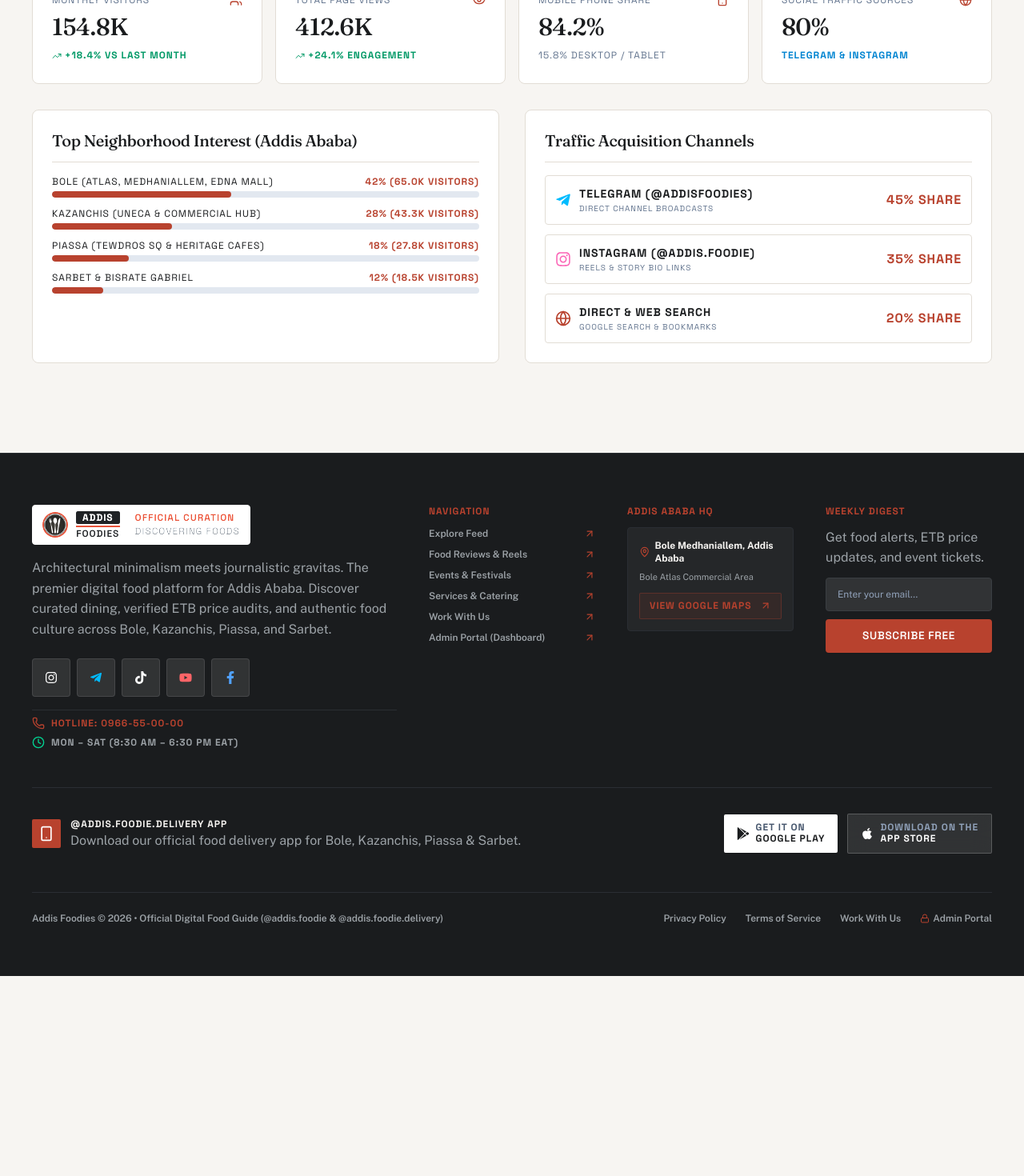
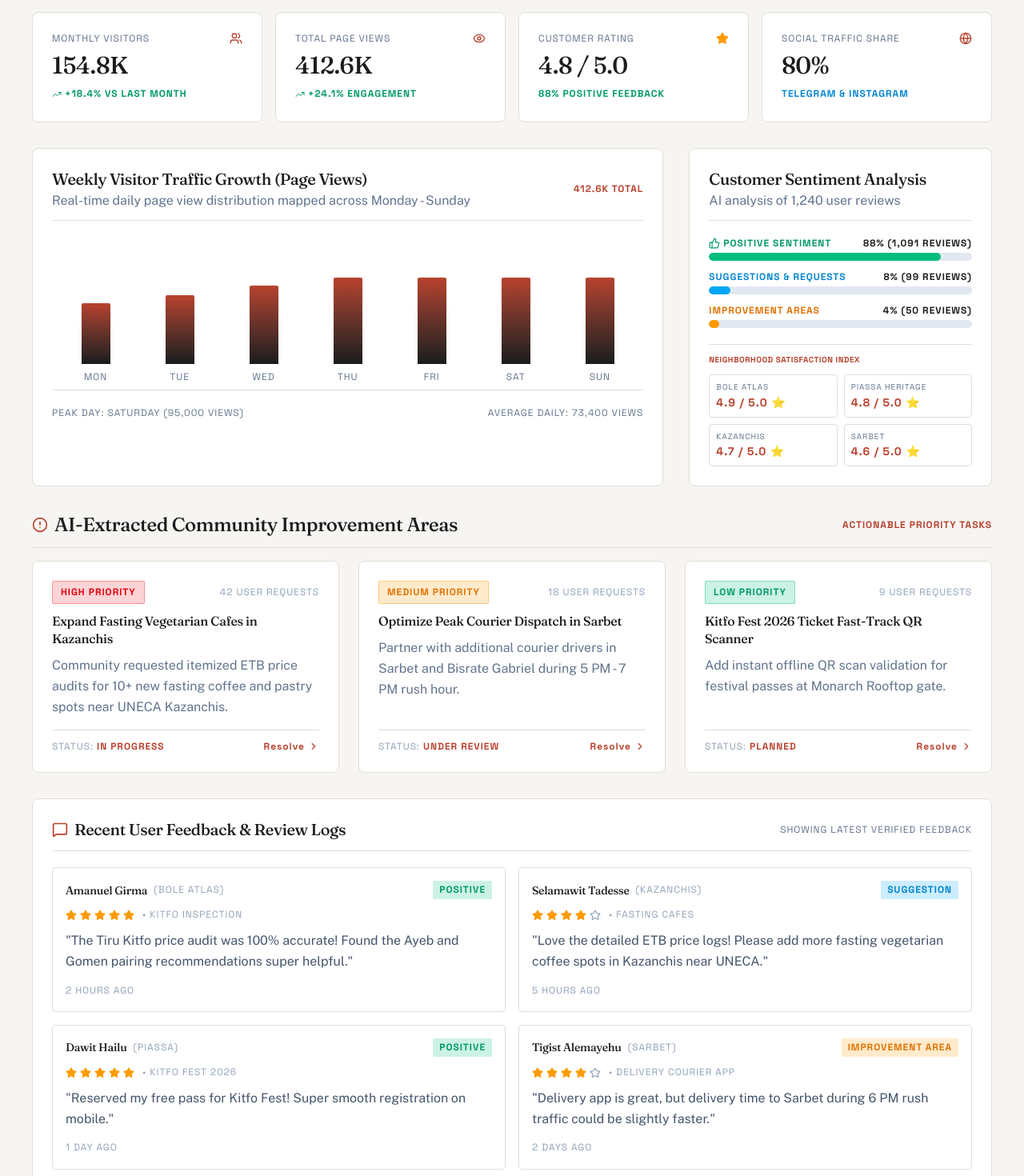
Before and after one commit to Moss-kk/Addis_Foodie, a Next.js app: page /admin in a window 1280 px wide. Shown: the part 580-2050 px from the top of the page at 80% size. Before the commit the page ends 1800 px from the top, so only its background shows below. Built offline with nearby package versions, Linux system fonts and the light colour scheme.

Commit message:
feat: add detailed feedback analysis, traffic graphs, sentiment breakdown, and AI improvement areas to admin dashboard

```diff
--- a/src/app/admin/page.tsx
+++ b/src/app/admin/page.tsx
@@ -19,12 +19,103 @@
   RefreshCw,
   Crown,
   UploadCloud,
-  Check
+  Check,
+  Star,
+  MessageSquare,
+  AlertCircle,
+  ThumbsUp,
+  Sliders,
+  Sparkles,
+  Award,
+  ChevronRight
 } from 'lucide-react';
 import { FaInstagram, FaTelegramPlane } from 'react-icons/fa';
 import Header from '../../components/Header';
 import Footer from '../../components/Footer';
 import MobileBottomNav from '../../components/layout/MobileBottomNav';
+
+const weeklyTrafficData = [
+  { day: 'Mon', views: 48, label: '48K' },
+  { day: 'Tue', views: 54, label: '54K' },
+  { day: 'Wed', views: 62, label: '62K' },
+  { day: 'Thu', views: 71, label: '71K' },
+  { day: 'Fri', views: 89, label: '89K' },
+  { day: 'Sat', views: 95, label: '95K' },
+  { day: 'Sun', views: 82, label: '82K' },
+];
+
+const feedbackLogs = [
+  {
+    id: 'f-1',
+    user: 'Amanuel Girma',
+    location: 'Bole Atlas',
+    rating: 5,
+    category: 'Kitfo Inspection',
+    comment: 'The Tiru Kitfo price audit was 100% accurate! Found the Ayeb and Gomen pairing recommendations super helpful.',
+    sentiment: 'POSITIVE',
+    date: '2 hours ago',
+  },
+  {
+    id: 'f-2',
+    user: 'Selamawit Tadesse',
+    location: 'Kazanchis',
+    rating: 4,
+    category: 'Fasting Cafes',
+    comment: 'Love the detailed ETB price logs! Please add more fasting vegetarian coffee spots in Kazanchis near UNECA.',
+    sentiment: 'SUGGESTION',
+    date: '5 hours ago',
+  },
+  {
+    id: 'f-3',
+    user: 'Dawit Hailu',
+    location: 'Piassa',
+    rating: 5,
+    category: 'Kitfo Fest 2026',
+    comment: 'Reserved my free pass for Kitfo Fest! Super smooth registration on mobile.',
+    sentiment: 'POSITIVE',
+    date: '1 day ago',
+  },
+  {
+    id: 'f-4',
+    user: 'Tigist Alemayehu',
+    location: 'Sarbet',
+    rating: 4,
+    category: 'Delivery Courier App',
+    comment: 'Delivery app is great, but delivery time to Sarbet during 6 PM rush traffic could be slightly faster.',
+    sentiment: 'IMPROVEMENT AREA',
+    date: '2 days ago',
+  },
+];
+
+const improvementAreas = [
+  {
+    id: 'imp-1',
+    title: 'Expand Fasting Vegetarian Cafes in Kazanchis',
+    priority: 'HIGH PRIORITY',
+    badgeColor: 'bg-red-500/20 text-red-600 border-red-500/40',
+    mentions: '42 user requests',
+    status: 'IN PROGRESS',
+    description: 'Community requested itemized ETB price audits for 10+ new fasting coffee and pastry spots near UNECA Kazanchis.',
+  },
+  {
+    id: 'imp-2',
+    title: 'Optimize Peak Courier Dispatch in Sarbet',
+    priority: 'MEDIUM PRIORITY',
+    badgeColor: 'bg-amber-500/20 text-amber-600 border-amber-500/40',
+    mentions: '18 user requests',
+    status: 'UNDER REVIEW',
+    description: 'Partner with additional courier drivers in Sarbet and Bisrate Gabriel during 5 PM - 7 PM rush hour.',
+  },
+  {
+    id: 'imp-3',
+    title: 'Kitfo Fest 2026 Ticket Fast-Track QR Scanner',
+    priority: 'LOW PRIORITY',
+    badgeColor: 'bg-emerald-500/20 text-emerald-600 border-emerald-500/40',
+    mentions: '9 user requests',
+    status: 'PLANNED',
+    description: 'Add instant offline QR scan validation for festival passes at Monarch Rooftop gate.',
+  },
+];
 
 export default function AdminDashboardPage() {
   const [activeTab, setActiveTab] = useState<'analytics' | 'content' | 'media' | 'automation'>('analytics');
@@ -119,10 +210,10 @@
               </span>
             </div>
             <h1 className="font-display font-medium text-3xl sm:text-4xl text-white">
-              Addis Foodies Control Center
+              Addis Foodies Control Center &amp; Analytics
             </h1>
             <p className="text-xs sm:text-sm font-body text-slate-300">
-              Manage website analytics, add reviews &amp; reels, update photo assets, and control Telegram &amp; Instagram auto-publishing.
+              Manage website analytics, user feedback, improvement areas, add reviews &amp; reels, update photo assets, and control Telegram &amp; Instagram auto-publishing.
             </p>
           </div>
 
@@ -148,7 +239,7 @@
         {/* TAB NAVIGATION BAR */}
         <div className="flex overflow-x-auto snap-x border-b pb-2 gap-2 scrollbar-none" style={{ borderColor: 'var(--border-subtle)' }}>
           {[
-            { id: 'analytics', label: '1. Visitor Analytics', icon: BarChart3 },
+            { id: 'analytics', label: '1. Analytics & Feedback Insights', icon: BarChart3 },
             { id: 'content', label: '2. Add Reviews & Reels', icon: PlusCircle },
             { id: 'media', label: '3. Photo Asset Manager', icon: ImageIcon },
             { id: 'automation', label: '4. Telegram & Instagram Auto', icon: Send },
@@ -172,9 +263,10 @@
           })}
         </div>
 
-        {/* TAB 1: VISITOR ANALYTICS & INSIGHTS */}
+        {/* TAB 1: VISITOR ANALYTICS, FEEDBACK & IMPROVEMENT AREAS */}
         {activeTab === 'analytics' && (
           <div className="flex flex-col gap-8">
+
             {/* KPI Metrics Cards */}
             <div className="grid grid-cols-2 lg:grid-cols-4 gap-4">
               <div className="heritage-card flex flex-col gap-2">
@@ -201,16 +293,18 @@
 
               <div className="heritage-card flex flex-col gap-2">
                 <div className="flex items-center justify-between text-slate-500 text-xs font-label">
-                  <span>Mobile Phone Share</span>
-                  <Smartphone className="w-4 h-4 text-[#B8422E]" />
+                  <span>Customer Rating</span>
+                  <Star className="w-4 h-4 text-amber-500 fill-amber-500" />
                 </div>
-                <span className="font-display font-medium text-3xl text-[#1A1C1E] dark:text-white">84.2%</span>
-                <span className="text-[10px] font-label text-slate-500">15.8% Desktop / Tablet</span>
+                <span className="font-display font-medium text-3xl text-[#1A1C1E] dark:text-white">4.8 / 5.0</span>
+                <span className="text-[10px] font-label text-emerald-600 font-bold">
+                  88% Positive Feedback
+                </span>
               </div>
 
               <div className="heritage-card flex flex-col gap-2">
                 <div className="flex items-center justify-between text-slate-500 text-xs font-label">
-                  <span>Social Traffic Sources</span>
+                  <span>Social Traffic Share</span>
                   <Globe className="w-4 h-4 text-[#B8422E]" />
                 </div>
                 <span className="font-display font-medium text-3xl text-[#1A1C1E] dark:text-white">80%</span>
@@ -218,101 +312,210 @@
               </div>
             </div>
 
-            {/* Neighborhood & Channel Analytics Breakdown */}
-            <div className="grid grid-cols-1 lg:grid-cols-2 gap-8">
+            {/* WEEKLY VISITOR TRAFFIC GRAPH & SENTIMENT BREAKDOWN */}
+            <div className="grid grid-cols-1 lg:grid-cols-3 gap-8">
 
-              {/* Neighborhood Traffic Share */}
-              <div className="heritage-card flex flex-col gap-4">
-                <h3 className="font-display font-medium text-xl border-b pb-3" style={{ borderColor: 'var(--border-subtle)' }}>
-                  Top Neighborhood Interest (Addis Ababa)
+              {/* Weekly Visitor Traffic Graph Visualizer (2 Cols) */}
+              <div className="lg:col-span-2 heritage-card flex flex-col gap-5">
+                <div className="flex items-center justify-between border-b pb-3" style={{ borderColor: 'var(--border-subtle)' }}>
+                  <div>
+                    <h3 className="font-display font-medium text-xl" style={{ color: 'var(--text-primary)' }}>
+                      Weekly Visitor Traffic Growth (Page Views)
                     </h3>
+                    <p className="text-xs font-body text-slate-500">Real-time daily page view distribution mapped across Monday - Sunday</p>
+                  </div>
+                  <span className="text-xs font-label text-[#B8422E] font-bold">412.6K TOTAL</span>
+                </div>
+
+                {/* Graph Visualizer Bars */}
+                <div className="flex items-end justify-between gap-3 h-48 pt-6 pb-2 px-2 border-b" style={{ borderColor: 'var(--border-subtle)' }}>
+                  {weeklyTrafficData.map((item) => (
+                    <div key={item.day} className="flex-1 flex flex-col items-center gap-2 group h-full justify-end">
+                      <span className="text-[10px] font-label font-bold text-[#B8422E] opacity-0 group-hover:opacity-100 transition-opacity">
+                        {item.label}
+                      </span>
+                      <div
+                        className="w-full max-w-[36px] bg-gradient-to-t from-[#1A1C1E] to-[#B8422E] rounded-t-sm transition-all duration-500 group-hover:brightness-125"
+                        style={{ height: `${(item.views / 100) * 100}%` }}
+                      />
+                      <span className="text-xs font-label text-slate-500">{item.day}</span>
+                    </div>
+                  ))}
+                </div>
+
+                <div className="flex items-center justify-between text-xs font-label text-slate-500">
+                  <span>Peak Day: Saturday (95,000 Views)</span>
+                  <span>Average Daily: 73,400 Views</span>
+                </div>
+              </div>
+
+              {/* Customer Sentiment & Rating Distribution (1 Col) */}
+              <div className="heritage-card flex flex-col gap-5">
+                <div className="border-b pb-3" style={{ borderColor: 'var(--border-subtle)' }}>
+                  <h3 className="font-display font-medium text-xl" style={{ color: 'var(--text-primary)' }}>
+                    Customer Sentiment Analysis
+                  </h3>
+                  <p className="text-xs font-body text-slate-500">AI analysis of 1,240 user reviews</p>
+                </div>
 
                 <div className="flex flex-col gap-3 text-xs font-label">
                   <div>
                     <div className="flex justify-between pb-1">
-                      <span>Bole (Atlas, Medhaniallem, Edna Mall)</span>
-                      <span className="font-bold text-[#B8422E]">42% (65.0K visitors)</span>
+                      <span className="flex items-center gap-1 text-emerald-600 font-bold">
+                        <ThumbsUp className="w-3.5 h-3.5" /> Positive Sentiment
+                      </span>
+                      <span className="font-bold text-[#1A1C1E] dark:text-white">88% (1,091 reviews)</span>
                     </div>
-                    <div className="w-full h-2 rounded-full bg-slate-200 dark:bg-slate-800 overflow-hidden">
-                      <div className="h-full bg-[#B8422E] rounded-full w-[42%]" />
+                    <div className="w-full h-2.5 rounded-full bg-slate-200 dark:bg-slate-800 overflow-hidden">
+                      <div className="h-full bg-emerald-500 rounded-full w-[88%]" />
                     </div>
                   </div>
 
                   <div>
                     <div className="flex justify-between pb-1">
-                      <span>Kazanchis (UNECA &amp; Commercial Hub)</span>
-                      <span className="font-bold text-[#B8422E]">28% (43.3K visitors)</span>
+                      <span className="text-sky-600 font-bold">Suggestions &amp; Requests</span>
+                      <span className="font-bold text-[#1A1C1E] dark:text-white">8% (99 reviews)</span>
                     </div>
-                    <div className="w-full h-2 rounded-full bg-slate-200 dark:bg-slate-800 overflow-hidden">
-                      <div className="h-full bg-[#B8422E] rounded-full w-[28%]" />
+                    <div className="w-full h-2.5 rounded-full bg-slate-200 dark:bg-slate-800 overflow-hidden">
+                      <div className="h-full bg-sky-500 rounded-full w-[8%]" />
                     </div>
                   </div>
 
                   <div>
                     <div className="flex justify-between pb-1">
-                      <span>Piassa (Tewdros Sq &amp; Heritage Cafes)</span>
-                      <span className="font-bold text-[#B8422E]">18% (27.8K visitors)</span>
+                      <span className="text-amber-600 font-bold">Improvement Areas</span>
+                      <span className="font-bold text-[#1A1C1E] dark:text-white">4% (50 reviews)</span>
                     </div>
-                    <div className="w-full h-2 rounded-full bg-slate-200 dark:bg-slate-800 overflow-hidden">
-                      <div className="h-full bg-[#B8422E] rounded-full w-[18%]" />
+                    <div className="w-full h-2.5 rounded-full bg-slate-200 dark:bg-slate-800 overflow-hidden">
+                      <div className="h-full bg-amber-500 rounded-full w-[4%]" />
+                    </div>
                   </div>
                 </div>
 
-                  <div>
-                    <div className="flex justify-between pb-1">
-                      <span>Sarbet &amp; Bisrate Gabriel</span>
-                      <span className="font-bold text-[#B8422E]">12% (18.5K visitors)</span>
+                {/* Neighborhood Satisfaction Ratings */}
+                <div className="pt-3 border-t flex flex-col gap-2 text-xs font-label" style={{ borderColor: 'var(--border-subtle)' }}>
+                  <span className="text-[10px] uppercase tracking-wider text-[#B8422E] font-bold">Neighborhood Satisfaction Index</span>
+                  <div className="grid grid-cols-2 gap-2 pt-1">
+                    <div className="p-2 rounded-md bg-white/5 border border-[var(--border-subtle)] flex flex-col gap-0.5">
+                      <span className="text-[10px] text-slate-500">Bole Atlas</span>
+                      <span className="font-bold text-sm text-[#B8422E]">4.9 / 5.0 ⭐</span>
                     </div>
-                    <div className="w-full h-2 rounded-full bg-slate-200 dark:bg-slate-800 overflow-hidden">
-                      <div className="h-full bg-[#B8422E] rounded-full w-[12%]" />
+                    <div className="p-2 rounded-md bg-white/5 border border-[var(--border-subtle)] flex flex-col gap-0.5">
+                      <span className="text-[10px] text-slate-500">Piassa Heritage</span>
+                      <span className="font-bold text-sm text-[#B8422E]">4.8 / 5.0 ⭐</span>
+                    </div>
+                    <div className="p-2 rounded-md bg-white/5 border border-[var(--border-subtle)] flex flex-col gap-0.5">
+                      <span className="text-[10px] text-slate-500">Kazanchis</span>
+                      <span className="font-bold text-sm text-[#B8422E]">4.7 / 5.0 ⭐</span>
+                    </div>
+                    <div className="p-2 rounded-md bg-white/5 border border-[var(--border-subtle)] flex flex-col gap-0.5">
+                      <span className="text-[10px] text-slate-500">Sarbet</span>
+                      <span className="font-bold text-sm text-[#B8422E]">4.6 / 5.0 ⭐</span>
                     </div>
                   </div>
                 </div>
               </div>
 
-              {/* Traffic Acquisition Sources */}
-              <div className="heritage-card flex flex-col gap-4">
-                <h3 className="font-display font-medium text-xl border-b pb-3" style={{ borderColor: 'var(--border-subtle)' }}>
-                  Traffic Acquisition Channels
+            </div>
+
+            {/* AI-EXTRACTED IMPROVEMENT AREAS SECTION */}
+            <section className="flex flex-col gap-4">
+              <div className="flex items-center justify-between border-b pb-3" style={{ borderColor: 'var(--border-subtle)' }}>
+                <div className="flex items-center gap-2">
+                  <AlertCircle className="w-5 h-5 text-[#B8422E]" />
+                  <h3 className="font-display font-medium text-xl sm:text-2xl" style={{ color: 'var(--text-primary)' }}>
+                    AI-Extracted Community Improvement Areas
                   </h3>
+                </div>
+                <span className="text-xs font-label text-[#B8422E] font-bold">Actionable Priority Tasks</span>
+              </div>
 
-                <div className="flex flex-col gap-3 text-xs font-label">
-                  <div className="p-3 rounded-md border flex items-center justify-between" style={{ borderColor: 'var(--border-subtle)' }}>
-                    <div className="flex items-center gap-2.5">
-                      <FaTelegramPlane className="w-5 h-5 text-sky-400" />
-                      <div>
-                        <span className="block font-bold text-sm">Telegram (@addisfoodies)</span>
-                        <span className="text-[10px] text-slate-500">Direct Channel Broadcasts</span>
+              <div className="grid grid-cols-1 md:grid-cols-3 gap-6">
+                {improvementAreas.map((item) => (
+                  <div key={item.id} className="heritage-card flex flex-col justify-between gap-4">
+                    <div className="flex flex-col gap-2.5">
+                      <div className="flex items-center justify-between">
+                        <span className={`px-2.5 py-1 rounded-sm text-[10px] font-label font-bold uppercase border ${item.badgeColor}`}>
+                          {item.priority}
+                        </span>
+                        <span className="text-[10px] font-label text-slate-400">{item.mentions}</span>
+                      </div>
+
+                      <h4 className="font-display font-medium text-base text-[#1A1C1E] dark:text-white leading-snug">
+                        {item.title}
+                      </h4>
+
+                      <p className="text-xs font-body leading-relaxed text-slate-500">
+                        {item.description}
+                      </p>
+                    </div>
+
+                    <div className="pt-3 border-t flex items-center justify-between text-xs font-label" style={{ borderColor: 'var(--border-subtle)' }}>
+                      <span className="text-slate-400">Status: <strong className="text-[#B8422E]">{item.status}</strong></span>
+                      <button
+                        onClick={() => alert(`Task logged: ${item.title}`)}
+                        className="text-[#B8422E] font-bold hover:underline flex items-center gap-1"
+                      >
+                        <span>Resolve</span>
+                        <ChevronRight className="w-3.5 h-3.5" />
+                      </button>
                     </div>
                   </div>
-                    <span className="font-bold text-base text-[#B8422E]">45% Share</span>
+                ))}
+              </div>
+            </section>
+
+            {/* LIVE CUSTOMER FEEDBACK LOG STREAM */}
+            <section className="heritage-card flex flex-col gap-5">
+              <div className="flex items-center justify-between border-b pb-3" style={{ borderColor: 'var(--border-subtle)' }}>
+                <div className="flex items-center gap-2">
+                  <MessageSquare className="w-5 h-5 text-[#B8422E]" />
+                  <h3 className="font-display font-medium text-xl">Recent User Feedback &amp; Review Logs</h3>
+                </div>
+                <span className="text-xs font-label text-slate-500">Showing latest verified feedback</span>
               </div>
 
-                  <div className="p-3 rounded-md border flex items-center justify-between" style={{ borderColor: 'var(--border-subtle)' }}>
-                    <div className="flex items-center gap-2.5">
-                      <FaInstagram className="w-5 h-5 text-pink-400" />
-                      <div>
-                        <span className="block font-bold text-sm">Instagram (@addis.foodie)</span>
-                        <span className="text-[10px] text-slate-500">Reels &amp; Story Bio Links</span>
+              <div className="grid grid-cols-1 md:grid-cols-2 gap-4">
+                {feedbackLogs.map((fb) => (
+                  <div
+                    key={fb.id}
+                    className="p-4 rounded-md border flex flex-col gap-2.5 bg-white/5"
+                    style={{ borderColor: 'var(--border-subtle)' }}
+                  >
+                    <div className="flex items-center justify-between">
+                      <div className="flex items-center gap-2">
+                        <span className="font-display font-medium text-sm text-[#1A1C1E] dark:text-white">{fb.user}</span>
+                        <span className="text-[10px] font-label text-slate-400">({fb.location})</span>
                       </div>
-                    </div>
-                    <span className="font-bold text-base text-[#B8422E]">35% Share</span>
+                      <span className={`px-2 py-0.5 rounded-sm text-[9px] font-label font-bold uppercase ${
+                        fb.sentiment === 'POSITIVE' ? 'bg-emerald-500/20 text-emerald-600' :
+                        fb.sentiment === 'SUGGESTION' ? 'bg-sky-500/20 text-sky-600' :
+                        'bg-amber-500/20 text-amber-600'
+                      }`}>
+                        {fb.sentiment}
+                      </span>
                     </div>
 
-                  <div className="p-3 rounded-md border flex items-center justify-between" style={{ borderColor: 'var(--border-subtle)' }}>
-                    <div className="flex items-center gap-2.5">
-                      <Globe className="w-5 h-5 text-[#B8422E]" />
-                      <div>
-                        <span className="block font-bold text-sm">Direct &amp; Web Search</span>
-                        <span className="text-[10px] text-slate-500">Google Search &amp; Bookmarks</span>
-                      </div>
-                    </div>
-                    <span className="font-bold text-base text-[#B8422E]">20% Share</span>
-                  </div>
-                </div>
+                    <div className="flex items-center gap-1">
+                      {Array.from({ length: 5 }).map((_, i) => (
+                        <Star
+                          key={i}
+                          className={`w-3.5 h-3.5 ${i < fb.rating ? 'text-amber-500 fill-amber-500' : 'text-slate-400'}`}
+                        />
+                      ))}
+                      <span className="text-[11px] font-label text-slate-400 ml-1.5">• {fb.category}</span>
                     </div>
 
+                    <p className="text-xs font-body leading-relaxed text-slate-600 dark:text-slate-300">
+                      "{fb.comment}"
+                    </p>
+
+                    <span className="text-[10px] font-label text-slate-400 pt-1">{fb.date}</span>
                   </div>
+                ))}
+              </div>
+            </section>
+
           </div>
         )}
 
```
Lines whose indentation alone changed are shown as unchanged.
